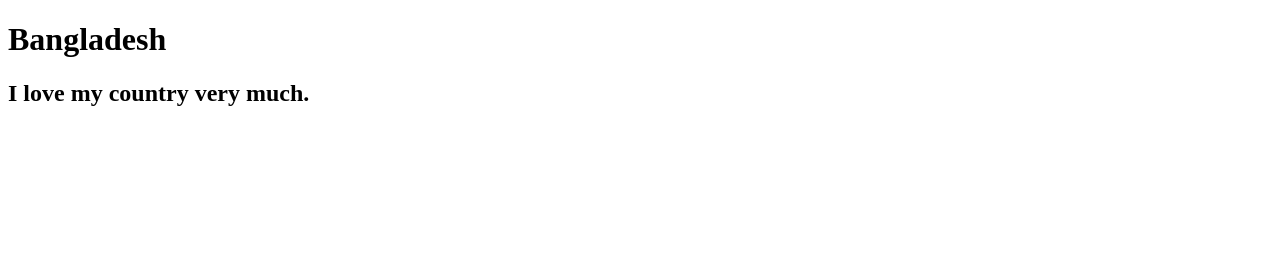
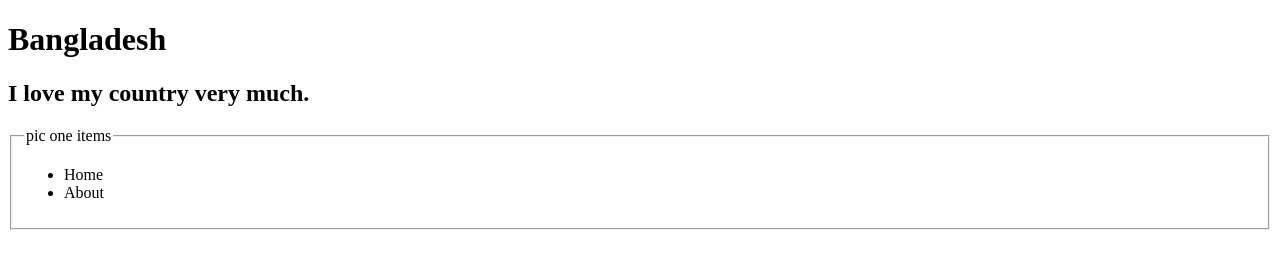
Before and after one commit to ahasan7861/my-first-repo, a plain HTML site: page index.htm in a window 1280 px wide. Drawn offline with Linux system fonts and the light colour scheme.

Commit message:
changes 1

```diff
--- a/index.htm
+++ b/index.htm
@@ -9,5 +9,13 @@
 <body>
     <h1>Bangladesh</h1>
     <h2> I love my country very much.</h2>
+
+    <fieldset >
+        <legend>pic one items</legend>
+        <ul>
+            <li>Home</li>
+            <li>About</li>
+        </ul>
+    </fieldset>
 </body>
 </html>
```
